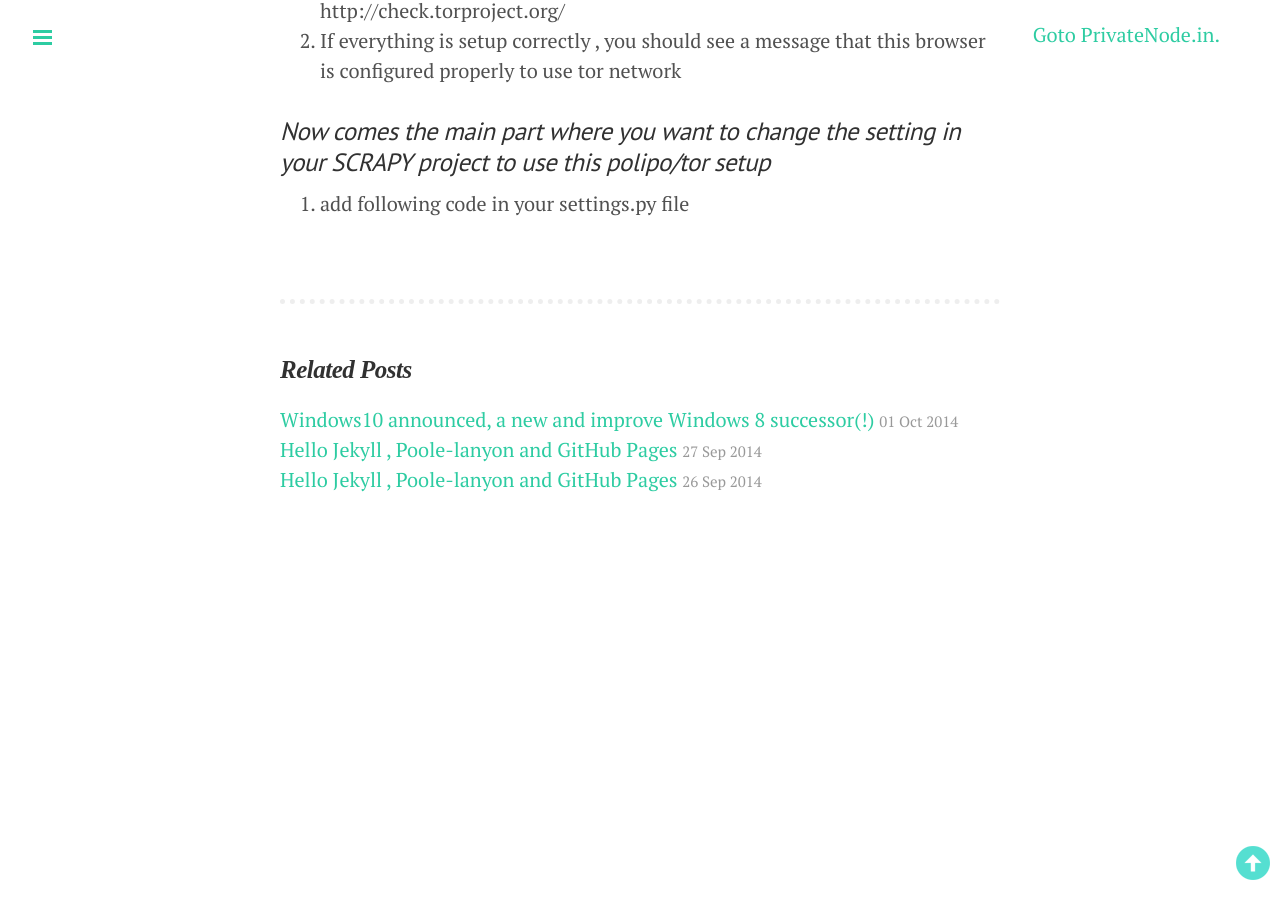
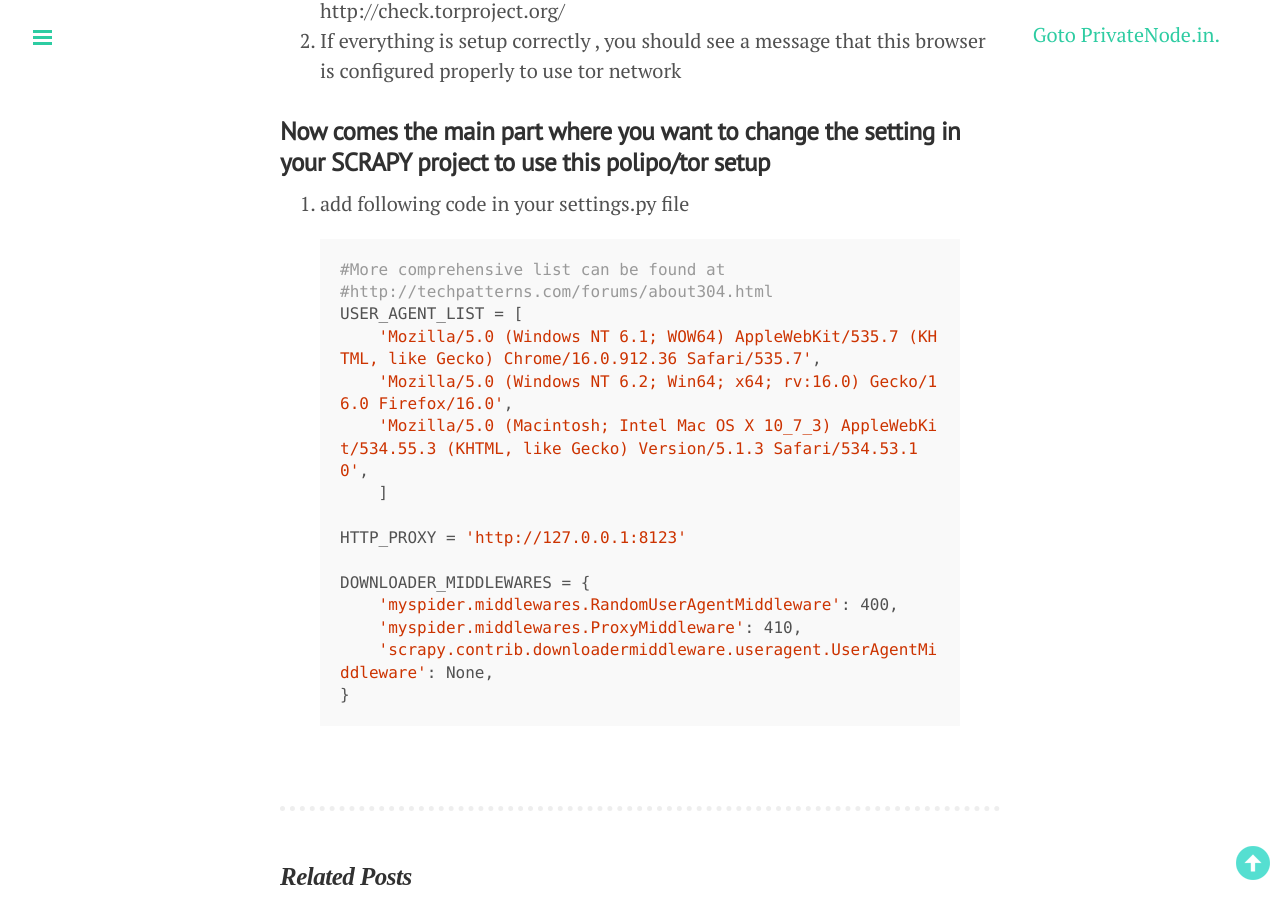
Before and after one commit to DharmeshPandav/dharmeshpandav.github.io, a Jekyll site: the page built from _posts/2015-02-24-Torifying-your-Scrapy_project_on_ubuntu.md, in a window 1280 px wide and 900 px high, scrolled down 2270 px. Built offline with Jekyll 4.4.1, drawn with Linux system fonts in a browser that asks for light colours; nearby versions of some CDN libraries; Markdown is read by kramdown in place of the engine named in the settings; before the commit the page ends 2805 px from its top, so only the background shows below that.

Commit message:
added new article on torifying scrapy

```diff
--- a/_posts/2015-02-24-Torifying-your-Scrapy_project_on_ubuntu.md
+++ b/_posts/2015-02-24-Torifying-your-Scrapy_project_on_ubuntu.md
@@ -82,6 +82,23 @@ so far we have configured our TOR and POLIPO to communicate with each other...
 1. Go to Firefox and change your proxy setting for http proxy to localhost:8123 remove all other scoks and other proxy and visit this site http://check.torproject.org/
 2. If everything is setup correctly , you should see a message that this browser is configured properly to use tor network
 
-### *Now comes the main part where you want to change the setting in your SCRAPY project to use this polipo/tor setup*
+### **Now comes the main part where you want to change the setting in your SCRAPY project to use this polipo/tor setup**
 
 1. add following code in your settings.py file
+{% highlight bash %}
+#More comprehensive list can be found at
+#http://techpatterns.com/forums/about304.html
+USER_AGENT_LIST = [
+    'Mozilla/5.0 (Windows NT 6.1; WOW64) AppleWebKit/535.7 (KHTML, like Gecko) Chrome/16.0.912.36 Safari/535.7',
+    'Mozilla/5.0 (Windows NT 6.2; Win64; x64; rv:16.0) Gecko/16.0 Firefox/16.0',
+    'Mozilla/5.0 (Macintosh; Intel Mac OS X 10_7_3) AppleWebKit/534.55.3 (KHTML, like Gecko) Version/5.1.3 Safari/534.53.10',
+    ]
+
+HTTP_PROXY = 'http://127.0.0.1:8123'
+
+DOWNLOADER_MIDDLEWARES = {
+    'myspider.middlewares.RandomUserAgentMiddleware': 400,
+    'myspider.middlewares.ProxyMiddleware': 410,
+    'scrapy.contrib.downloadermiddleware.useragent.UserAgentMiddleware': None,
+}
+{% endhighlight %}
```
